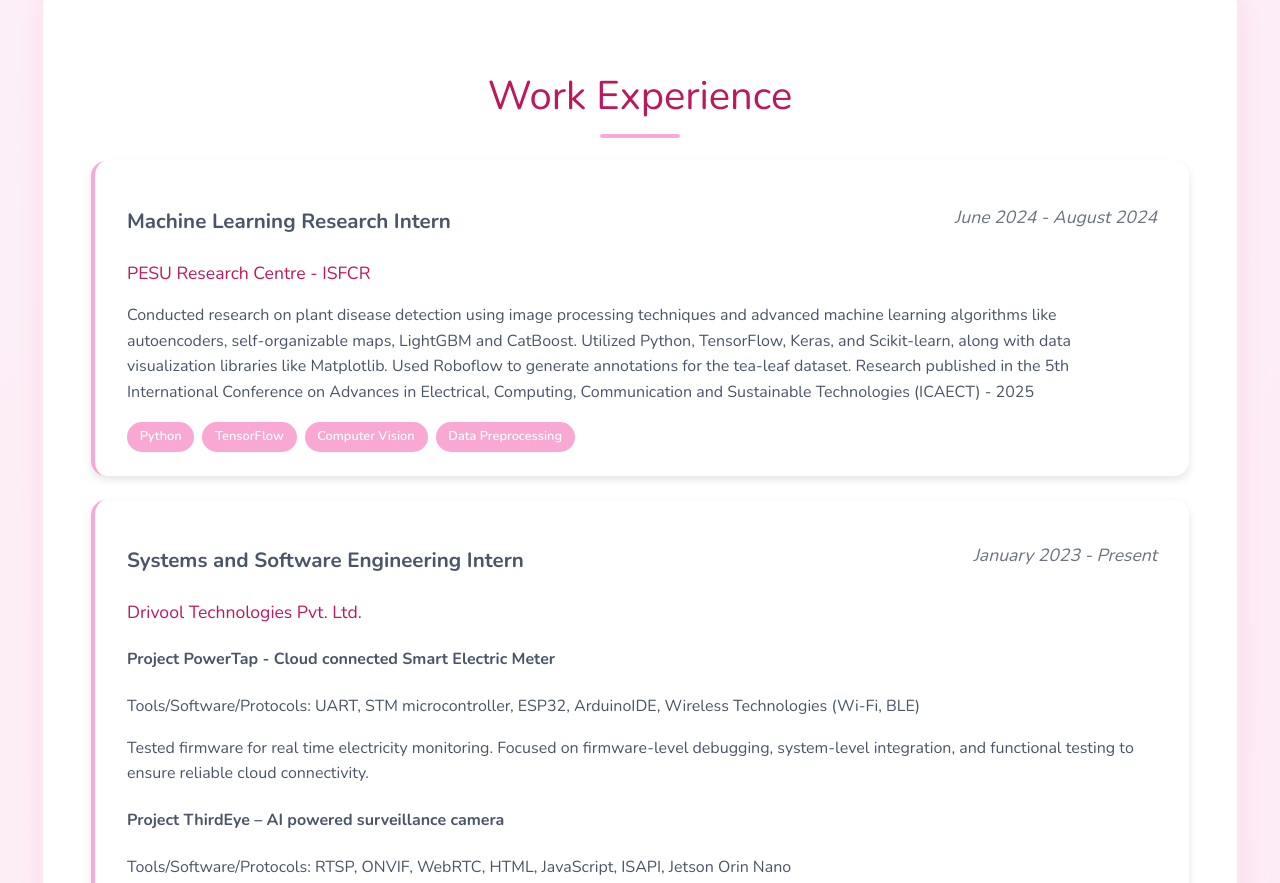
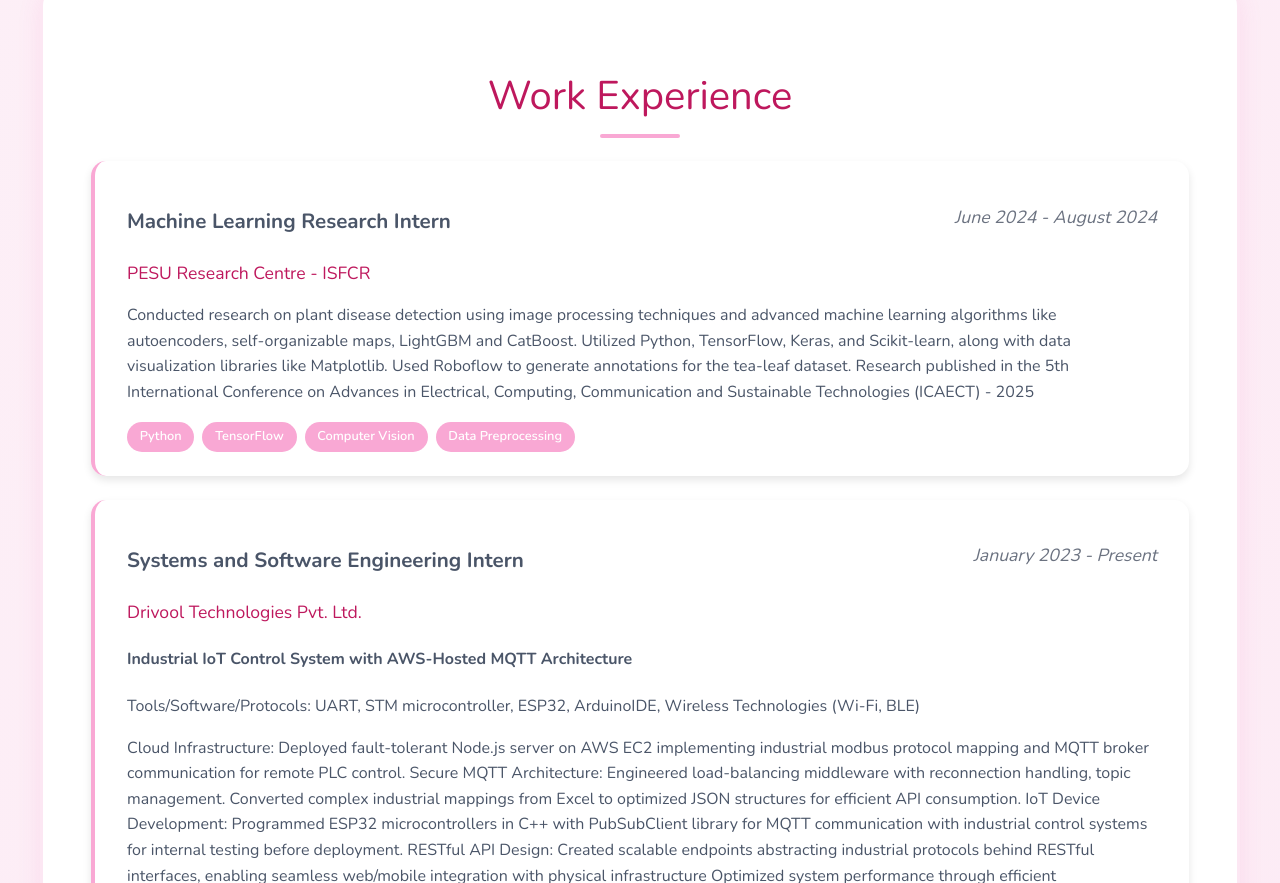
Before and after one commit to NidhiShekhar/Portfolio, a plain HTML site: page index.html in a window 1280 px wide. Shown: the part 1917-2800 px from the top of the page. Drawn offline with nearby package versions, Linux system fonts and the light colour scheme.

Commit message:
Update project descriptions in index.html

```diff
--- a/index.html
+++ b/index.html
@@ -226,15 +226,27 @@
 					</div>
 					<div class="work-content">
 						<p>
+						<h4>Industrial IoT Control System with AWS-Hosted MQTT Architecture</h4>
+							Tools/Software/Protocols: UART, STM microcontroller, ESP32, ArduinoIDE, Wireless Technologies (Wi-Fi, BLE)
+							<p>Cloud Infrastructure: Deployed fault-tolerant Node.js server on AWS EC2 implementing industrial modbus protocol
+							mapping and MQTT broker communication for remote PLC control.
+							Secure MQTT Architecture: Engineered load-balancing middleware with reconnection handling, topic management.
+							Converted complex industrial mappings from Excel to optimized JSON structures for efficient API consumption.
+							IoT Device Development: Programmed ESP32 microcontrollers in C++ with PubSubClient library for MQTT
+							communication with industrial control systems for internal testing before deployment.
+							RESTful API Design: Created scalable endpoints abstracting industrial protocols behind RESTful interfaces, enabling
+							seamless web/mobile integration with physical infrastructure
+							Optimized system performance through efficient publish/subscribe patterns and device identification via MAC addressing</p>
+
 						<h4>Project PowerTap - Cloud connected Smart Electric Meter</h4>
 							Tools/Software/Protocols: UART, STM microcontroller, ESP32, ArduinoIDE, Wireless Technologies (Wi-Fi, BLE)
 							<p>Tested firmware for real time electricity monitoring. Focused on firmware-level debugging, system-level integration, and
 							functional testing to ensure reliable cloud connectivity.</p>
-						<h4>Project ThirdEye – AI powered surveillance camera</h4>
+<!-- 						<h4>Project ThirdEye – AI powered surveillance camera</h4>
 							Tools/Software/Protocols: RTSP, ONVIF, WebRTC, HTML, JavaScript, ISAPI, Jetson Orin Nano
 							<p>Worked on a smart security system to log vehicle entry/exit data with custom AI algorithms for visual analysis (ALPR).
 							Integrated RFID connected cameras and ISAPI for interfacing with surveillance hardware. Used Jetson Nano Orin for edge
-								computing.</p>
+								computing.</p> -->
 						<h4>Exploration and hosting of microservices on an AWS EC2 instance</h4>
 						Tools/Software: AWS EC2, socket programming, MongoDB
 							<p>Hosted microservices on an AWS EC2 instance and exposed the API. Developed and utilized multiple APIs for storing,
@@ -246,6 +258,8 @@
 							<span class="tag">ESP32</span>
 							<span class="tag">MongoDB</span>
 							<span class="tag">Jetson Orin Nano</span>
+							<span class="tag">MQTT Protocol</span>
+							<span class="tag">Node.js</span>
 						</div>
 					</div>
 				</div>
```
